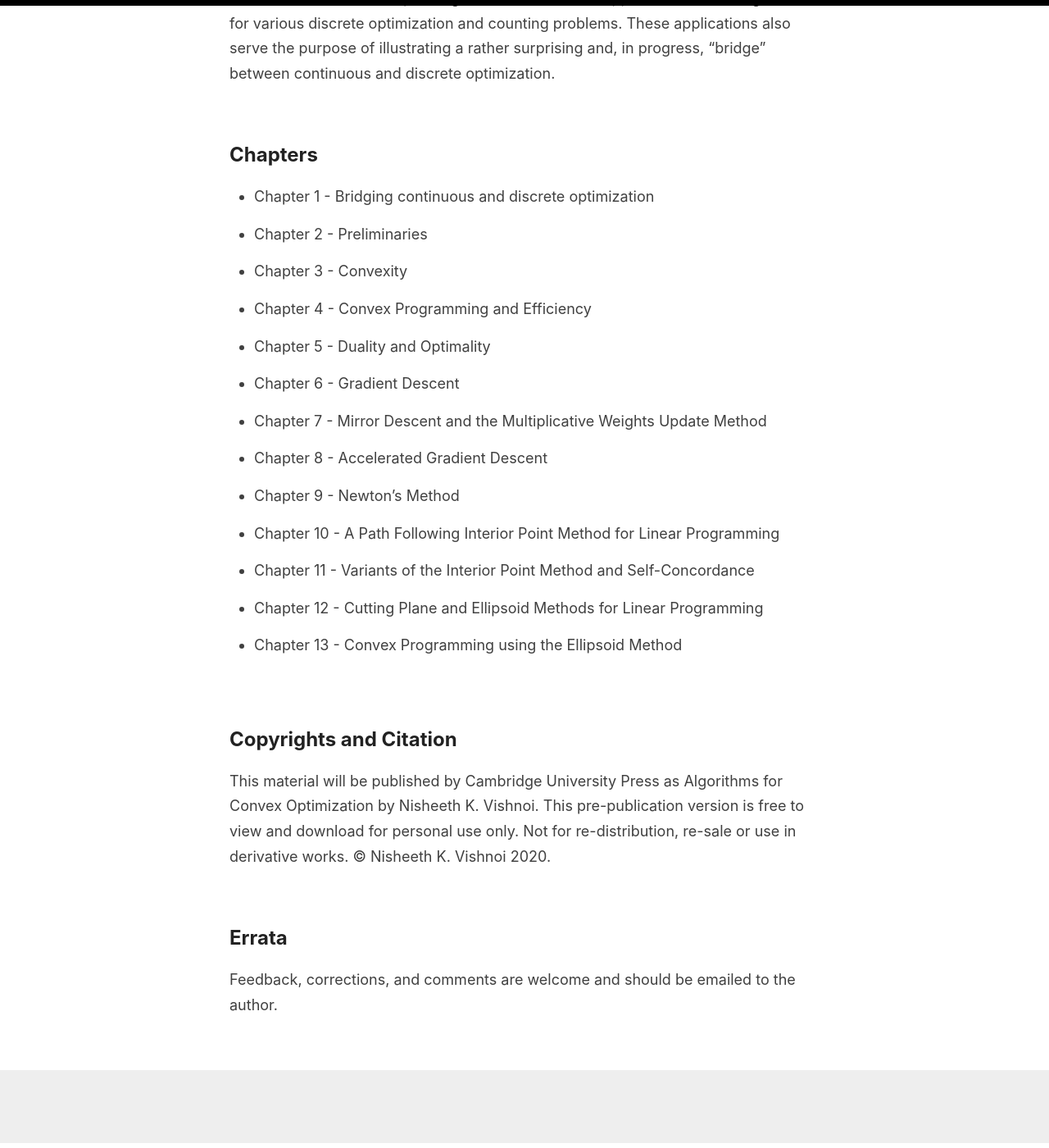
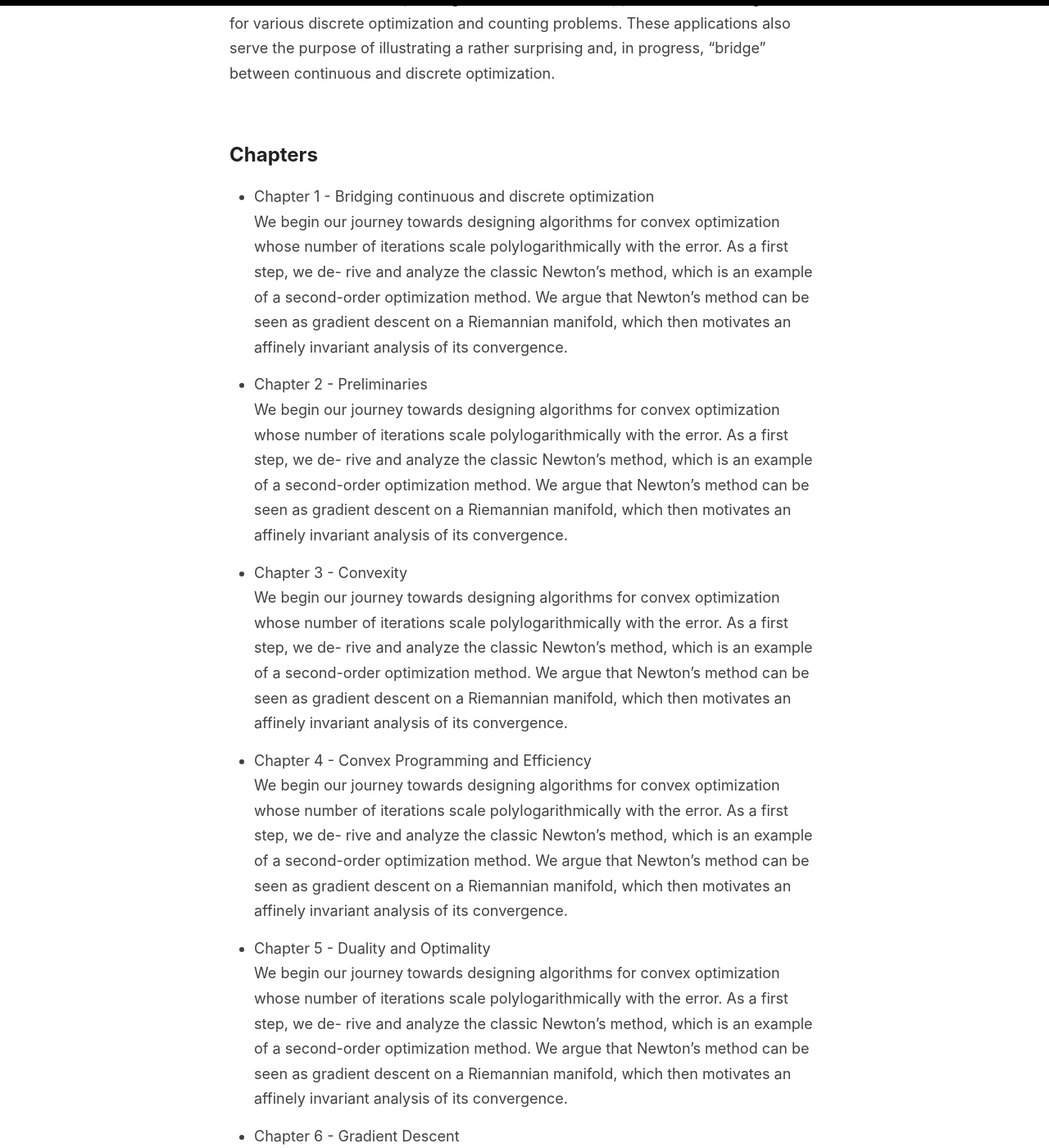
Before and after one commit to convex-optimization/convex-optimization.github.io, a Jekyll site: the page built from index.html, in a window 1280 px wide and 1400 px high, scrolled down 842 px. Shown: the whole window at 82% size. Built offline with Jekyll 4.4.1, drawn with Linux system fonts in a browser that asks for light colours; the list of posts is cut into pages by our own code; some of the changed text lies outside the part shown.

Commit message:
Update default.html

```diff
--- a/_layouts/default.html
+++ b/_layouts/default.html
@@ -56,7 +56,9 @@
           {% for chapter in site.chapters %}
           <div style='width:100%; height:auto;'>
           	<ul>
-          		<li>Chapter {{ chapter.number}} - {{ chapter.title }} </li>
+          		<li>Chapter {{ chapter.number}} - {{ chapter.title }}
+              <br> We begin our journey towards designing algorithms for convex optimization whose number of iterations scale polylogarithmically with the error. As a first step, we de- rive and analyze the classic Newton’s method, which is an example of a second-order optimization method. We argue that Newton’s method can be seen as gradient descent on a Riemannian manifold, which then motivates an affinely invariant analysis of its convergence.
+              </li>
           	</ul>
           </div>
 
```
